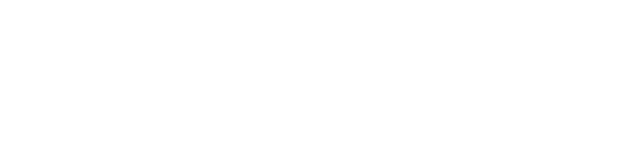
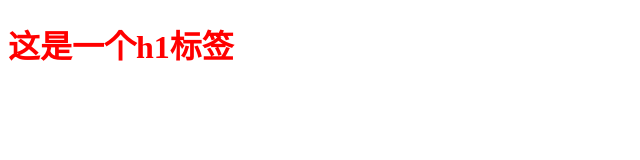
Before and after one commit to xiaoyuanm/Project_01, a plain HTML site: page index.html in a window 1280 px wide. Shown: the whole page, without its empty margins (0-640 px from the left). Drawn offline with Linux system fonts and the light colour scheme.

Commit message:
新增了index.css和index.js和修改了index.html

```diff
--- /dev/null
+++ b/index.css
@@ -0,0 +1,3 @@
+h1 {
+    color: red;
+}
--- a/index.html
+++ b/index.html
@@ -1,12 +1,19 @@
 <!DOCTYPE html>
 <html lang="en">
+
 <head>
     <meta charset="UTF-8">
     <meta http-equiv="X-UA-Compatible" content="IE=edge">
     <meta name="viewport" content="width=device-width, initial-scale=1.0">
     <title>Document</title>
+    <link rel="stylesheet" href="./index.css">
 </head>
+
 <body>
+    <h1>这是一个h1标签</h1>
 
+
+    <script src="./index.js"></script>
 </body>
+
 </html>
```
Also changed, not shown: index.js (added).
